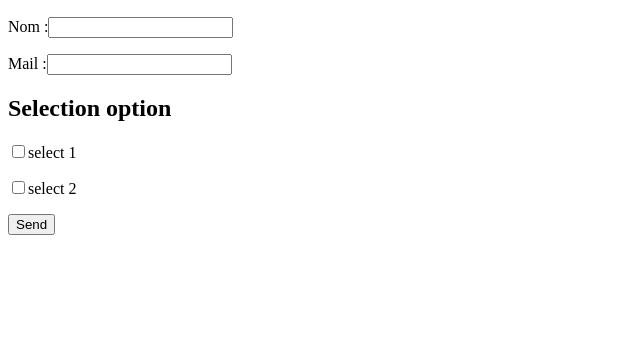
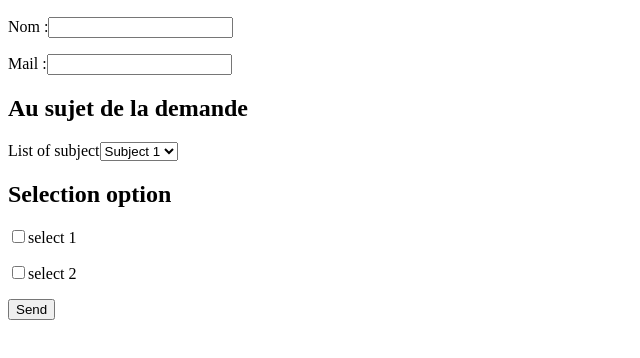
Before and after one commit to itamdinaux/formTest, a Gatsby site: page / in a window 1280 px wide. Shown: the part 110-468 px from the top of the page, without its empty margins (0-640 px from the left). Built offline with nearby package versions, Linux system fonts and the light colour scheme; Gatsby itself is replaced by a stand-in of ours.

Commit message:
200803-11

```diff
--- a/src/pages/index.js
+++ b/src/pages/index.js
@@ -28,6 +28,18 @@ const Home = () => {
             <label htmlFor="mail">
               Mail :
               <input type="mail" name="mail" aria-label="mail" />
+            </label>
+          </p>
+        </div>
+        <div>
+          <h2>Au sujet de la demande</h2>
+          <p>
+            <label>
+              List of subject
+              <select name="[]">
+                <option value="sujet-1">Subject 1</option>
+                <option value="sujet 2">Subject 2</option>
+              </select>
             </label>
           </p>
         </div>
```
